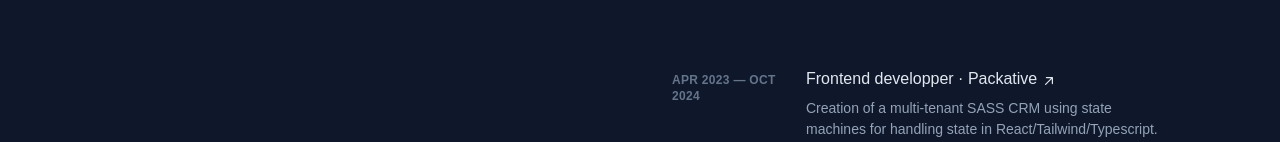
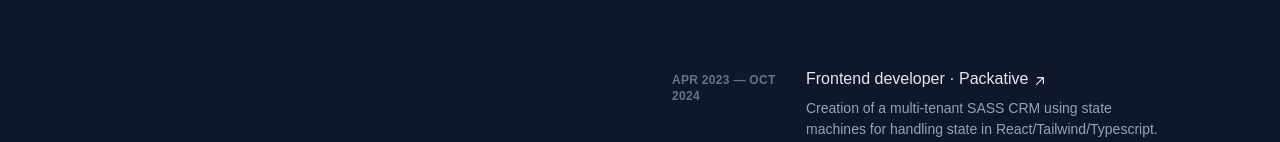
Before and after one commit to EtienneGuillet/Portfolio, a Next.js app: page / in a window 1280 px wide. Shown: the part 526-668 px from the top of the page. Built offline with nearby package versions, Linux system fonts and the light colour scheme; a web font is replaced by a local one.

Commit message:
fix: typo mistake

```diff
--- a/src/modules/experiences/constants/experiences.ts
+++ b/src/modules/experiences/constants/experiences.ts
@@ -4,7 +4,7 @@
   {
     startDate: "APR 2023",
     endDate: "OCT 2024",
-    title: "Frontend developper",
+    title: "Frontend developer",
     url: "https://packative.com/",
     additionalLinks: [
       {
```
